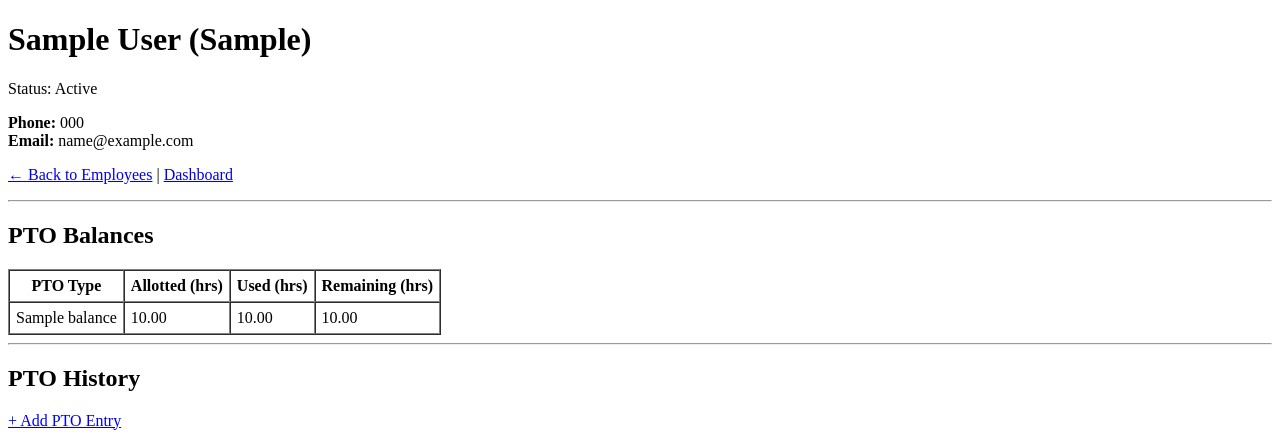
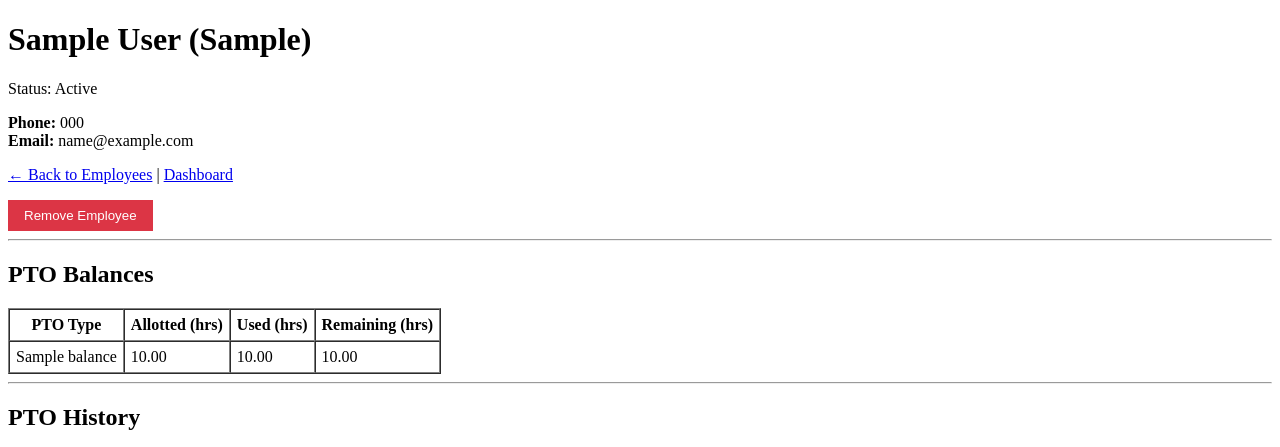
Before and after one commit to Ruskiius/pto_tracker, a Flask app: template templates/employee_detail.html in a window 1280 px wide. Shown: the top 447 px of the page. Run offline with Flask 3, Linux system fonts and the light colour scheme; the template is opened without the code that fills it: most values are stand-ins (such as "Sample title", 1, 10 or a date in 2020).

Commit message:
Add soft delete and restore routes for employees with UI buttons
Co-authored-by: Ruskiius <60308104+Ruskiius@users.noreply.github.com>

```diff
--- a/app.py
+++ b/app.py
@@ -443,6 +443,71 @@ def employee_detail(employee_id):
         is_admin=is_admin,
     )
 
+
+@app.route("/employees/<int:employee_id>/remove", methods=["POST"])
+@admin_or_manager_required
+def employee_remove(employee_id):
+    conn = get_db_connection()
+
+    # Get employee info
+    employee = conn.execute(
+        "SELECT id, first_name, last_name, status FROM employees WHERE id = ?",
+        (employee_id,),
+    ).fetchone()
+
+    if employee is None:
+        conn.close()
+        abort(404)
+
+    # Check if already inactive
+    if employee["status"] != "active":
+        conn.close()
+        flash("Employee is already inactive.", "info")
+        return redirect(url_for("employee_detail", employee_id=employee_id))
+
+    # Set status to inactive (soft delete)
+    conn.execute(
+        "UPDATE employees SET status = 'inactive' WHERE id = ?",
+        (employee_id,),
+    )
+    conn.commit()
+    conn.close()
+
+    flash(f"Employee {employee['first_name']} {employee['last_name']} has been removed.", "success")
+    return redirect(url_for("employees_list"))
+
+
+@app.route("/employees/<int:employee_id>/restore", methods=["POST"])
+@admin_or_manager_required
+def employee_restore(employee_id):
+    conn = get_db_connection()
+
+    # Get employee info
+    employee = conn.execute(
+        "SELECT id, first_name, last_name, status FROM employees WHERE id = ?",
+        (employee_id,),
+    ).fetchone()
+
+    if employee is None:
+        conn.close()
+        abort(404)
+
+    # Check if already active
+    if employee["status"] == "active":
+        conn.close()
+        flash("Employee is already active.", "info")
+        return redirect(url_for("employee_detail", employee_id=employee_id))
+
+    # Set status to active (restore)
+    conn.execute(
+        "UPDATE employees SET status = 'active' WHERE id = ?",
+        (employee_id,),
+    )
+    conn.commit()
+    conn.close()
+
+    flash(f"Employee {employee['first_name']} {employee['last_name']} has been restored.", "success")
+    return redirect(url_for("employee_detail", employee_id=employee_id))
 
 
 @app.route("/employees/<int:employee_id>/pto/new", methods=["GET", "POST"])
--- a/templates/employee_detail.html
+++ b/templates/employee_detail.html
@@ -21,6 +21,20 @@
     <a href="{{ url_for('employees_list') }}">← Back to Employees</a> |
     <a href="{{ url_for('dashboard') }}">Dashboard</a>
 </p>
+
+{% if employee['status'] == 'active' %}
+<form method="POST" action="{{ url_for('employee_remove', employee_id=employee['id']) }}" style="display: inline;">
+    <button type="submit" onclick="return confirm('Are you sure you want to remove this employee? This will not delete their PTO history.');" style="background-color: #dc3545; color: white; padding: 8px 16px; border: none; cursor: pointer;">
+        Remove Employee
+    </button>
+</form>
+{% else %}
+<form method="POST" action="{{ url_for('employee_restore', employee_id=employee['id']) }}" style="display: inline;">
+    <button type="submit" onclick="return confirm('Are you sure you want to restore this employee?');" style="background-color: #28a745; color: white; padding: 8px 16px; border: none; cursor: pointer;">
+        Restore Employee
+    </button>
+</form>
+{% endif %}
 
 {% with messages = get_flashed_messages(with_categories=true) %}
     {% if messages %}
```
